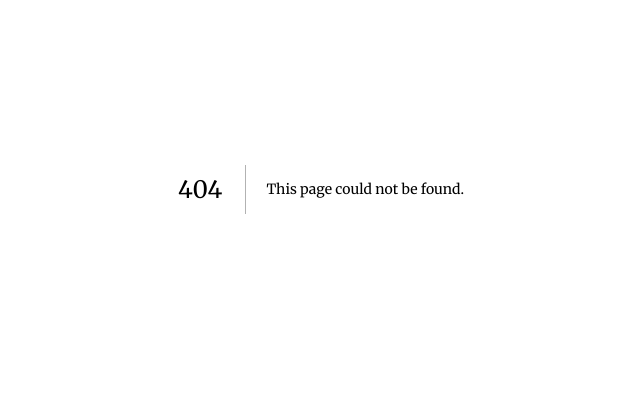
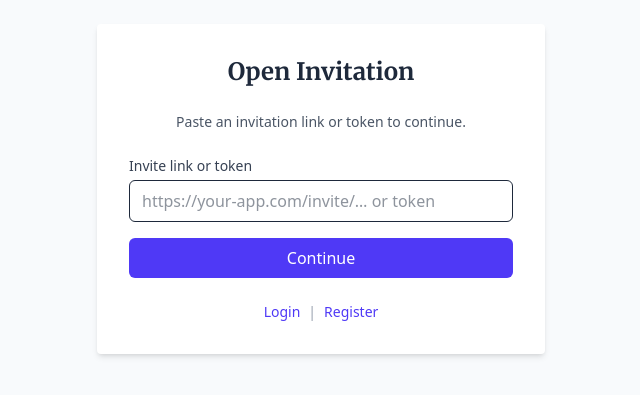
Before and after one commit to ObaidulKabir/Family-Tree, a Next.js app: page /invite in a window 1280 px wide. Before the commit this address had no page. Shown: the part 211-606 px from the top of the page, without its empty margins (319-959 px from the left). Built offline with nearby package versions, Linux system fonts and the light colour scheme.

Commit message:
feat(invite): entry page and callbackUrl-aware auth

```diff
--- a/src/actions/auth.ts
+++ b/src/actions/auth.ts
@@ -24,6 +24,9 @@ export async function register(formData: FormData) {
   }
 
   const { email, password, name } = validatedFields.data
+  const rawCallbackUrl = formData.get('callbackUrl')
+  const callbackUrl =
+    typeof rawCallbackUrl === 'string' && rawCallbackUrl.startsWith('/') ? rawCallbackUrl : '/dashboard'
 
   const existingUser = await prisma.user.findUnique({
     where: { email },
@@ -69,7 +72,7 @@ export async function register(formData: FormData) {
     await signIn("credentials", {
       email,
       password,
-      redirectTo: "/dashboard",
+      redirectTo: callbackUrl,
     })
   } catch (error) {
     if (error instanceof AuthError) {
--- /dev/null
+++ b/src/app/invite/page.tsx
@@ -0,0 +1,69 @@
+import Link from 'next/link'
+import { redirect } from 'next/navigation'
+
+function extractToken(value: string) {
+  const raw = value.trim()
+  if (!raw) return ''
+  try {
+    const url = new URL(raw)
+    const parts = url.pathname.split('/').filter(Boolean)
+    const token = parts[0] === 'invite' ? parts[1] ?? '' : parts.at(-1) ?? ''
+    return token
+  } catch {
+    const parts = raw.split('/').filter(Boolean)
+    if (parts[0] === 'invite') return parts[1] ?? ''
+    return parts.at(-1) ?? raw
+  }
+}
+
+export default function InviteEntryPage() {
+  return (
+    <div className="flex min-h-screen items-center justify-center p-4">
+      <div className="w-full max-w-md space-y-6 bg-white rounded shadow-md p-8">
+        <h1 className="text-2xl font-bold text-center">Open Invitation</h1>
+        <p className="text-sm text-gray-600 text-center">
+          Paste an invitation link or token to continue.
+        </p>
+
+        <form
+          action={async (formData) => {
+            'use server'
+            const raw = String(formData.get('token') ?? '')
+            const token = extractToken(raw)
+            if (!token) redirect('/')
+            redirect(`/invite/${token}`)
+          }}
+          className="space-y-4"
+        >
+          <div>
+            <label className="block text-sm font-medium text-gray-700">Invite link or token</label>
+            <input
+              name="token"
+              type="text"
+              required
+              className="w-full px-3 py-2 mt-1 border rounded-md focus:outline-none focus:ring focus:ring-indigo-200"
+              placeholder="https://your-app.com/invite/… or token"
+            />
+          </div>
+
+          <button
+            type="submit"
+            className="w-full px-4 py-2 text-white bg-indigo-600 rounded-md hover:bg-indigo-700 focus:outline-none focus:ring-2 focus:ring-indigo-500"
+          >
+            Continue
+          </button>
+        </form>
+
+        <div className="text-center text-sm">
+          <Link href="/login" className="text-indigo-600 hover:underline">
+            Login
+          </Link>
+          <span className="mx-2 text-gray-400">|</span>
+          <Link href="/register" className="text-indigo-600 hover:underline">
+            Register
+          </Link>
+        </div>
+      </div>
+    </div>
+  )
+}
--- a/src/app/page.tsx
+++ b/src/app/page.tsx
@@ -32,6 +32,12 @@ export default async function Home() {
           >
             Register
           </Link>
+          <Link
+            href="/invite"
+            className="px-6 py-3 text-gray-700 border border-gray-300 rounded-md hover:bg-gray-50 text-lg font-medium"
+          >
+            Have an invite?
+          </Link>
         </div>
       </main>
     </div>
--- a/src/app/register/page.tsx
+++ b/src/app/register/page.tsx
@@ -1,9 +1,12 @@
 import RegisterForm from '@/components/auth/RegisterForm';
+import { Suspense } from 'react';
 
 export default function RegisterPage() {
   return (
     <div className="flex h-screen items-center justify-center">
-      <RegisterForm />
+      <Suspense fallback={<div>Loading...</div>}>
+        <RegisterForm />
+      </Suspense>
     </div>
   );
 }
--- a/src/components/auth/LoginForm.tsx
+++ b/src/components/auth/LoginForm.tsx
@@ -2,7 +2,7 @@
 
 import { signIn } from 'next-auth/react';
 import { useState } from 'react';
-import { useRouter } from 'next/navigation';
+import { useRouter, useSearchParams } from 'next/navigation';
 import Link from 'next/link';
 
 export default function LoginForm() {
@@ -10,6 +10,10 @@ export default function LoginForm() {
   const [password, setPassword] = useState('');
   const [error, setError] = useState('');
   const router = useRouter();
+  const searchParams = useSearchParams()
+
+  const rawCallbackUrl = searchParams.get('callbackUrl')
+  const callbackUrl = rawCallbackUrl && rawCallbackUrl.startsWith('/') ? rawCallbackUrl : null
 
   const handleSubmit = async (e: React.FormEvent) => {
     e.preventDefault();
@@ -19,13 +23,14 @@ export default function LoginForm() {
       const result = await signIn('credentials', {
         email,
         password,
+        callbackUrl: callbackUrl ?? undefined,
         redirect: false,
       });
 
       if (result?.error) {
         setError('Invalid credentials');
       } else {
-        router.push('/dashboard');
+        router.push(callbackUrl ?? '/dashboard');
         router.refresh();
       }
     } catch {
@@ -66,7 +71,18 @@ export default function LoginForm() {
         </button>
       </form>
       <div className="text-center">
-        <p className="text-sm">Don&apos;t have an account? <Link href="/register" className="text-indigo-600 hover:underline">Register</Link></p>
+        <p className="text-sm">
+          Don&apos;t have an account?{' '}
+          <Link href={callbackUrl ? `/register?callbackUrl=${encodeURIComponent(callbackUrl)}` : '/register'} className="text-indigo-600 hover:underline">
+            Register
+          </Link>
+        </p>
+        <p className="text-sm mt-2">
+          Have an invite?{' '}
+          <Link href="/invite" className="text-indigo-600 hover:underline">
+            Open invitation page
+          </Link>
+        </p>
       </div>
     </div>
   );
--- a/src/components/auth/RegisterForm.tsx
+++ b/src/components/auth/RegisterForm.tsx
@@ -3,13 +3,19 @@
 import { register } from '@/actions/auth';
 import { useState } from 'react';
 import Link from 'next/link';
+import { useSearchParams } from 'next/navigation';
 
 export default function RegisterForm() {
   const [error, setError] = useState<string | null>(null);
+  const searchParams = useSearchParams()
+
+  const rawCallbackUrl = searchParams.get('callbackUrl')
+  const callbackUrl = rawCallbackUrl && rawCallbackUrl.startsWith('/') ? rawCallbackUrl : null
 
   const handleSubmit = async (formData: FormData) => {
     setError(null);
     try {
+      if (callbackUrl) formData.set('callbackUrl', callbackUrl)
       const result = await register(formData);
       if (result?.error) {
         setError(result.error);
@@ -63,7 +69,18 @@ export default function RegisterForm() {
         </button>
       </form>
       <div className="text-center">
-        <p className="text-sm">Already have an account? <Link href="/login" className="text-indigo-600 hover:underline">Login</Link></p>
+        <p className="text-sm">
+          Already have an account?{' '}
+          <Link href={callbackUrl ? `/login?callbackUrl=${encodeURIComponent(callbackUrl)}` : '/login'} className="text-indigo-600 hover:underline">
+            Login
+          </Link>
+        </p>
+        <p className="text-sm mt-2">
+          Have an invite?{' '}
+          <Link href="/invite" className="text-indigo-600 hover:underline">
+            Open invitation page
+          </Link>
+        </p>
       </div>
     </div>
   );
```
